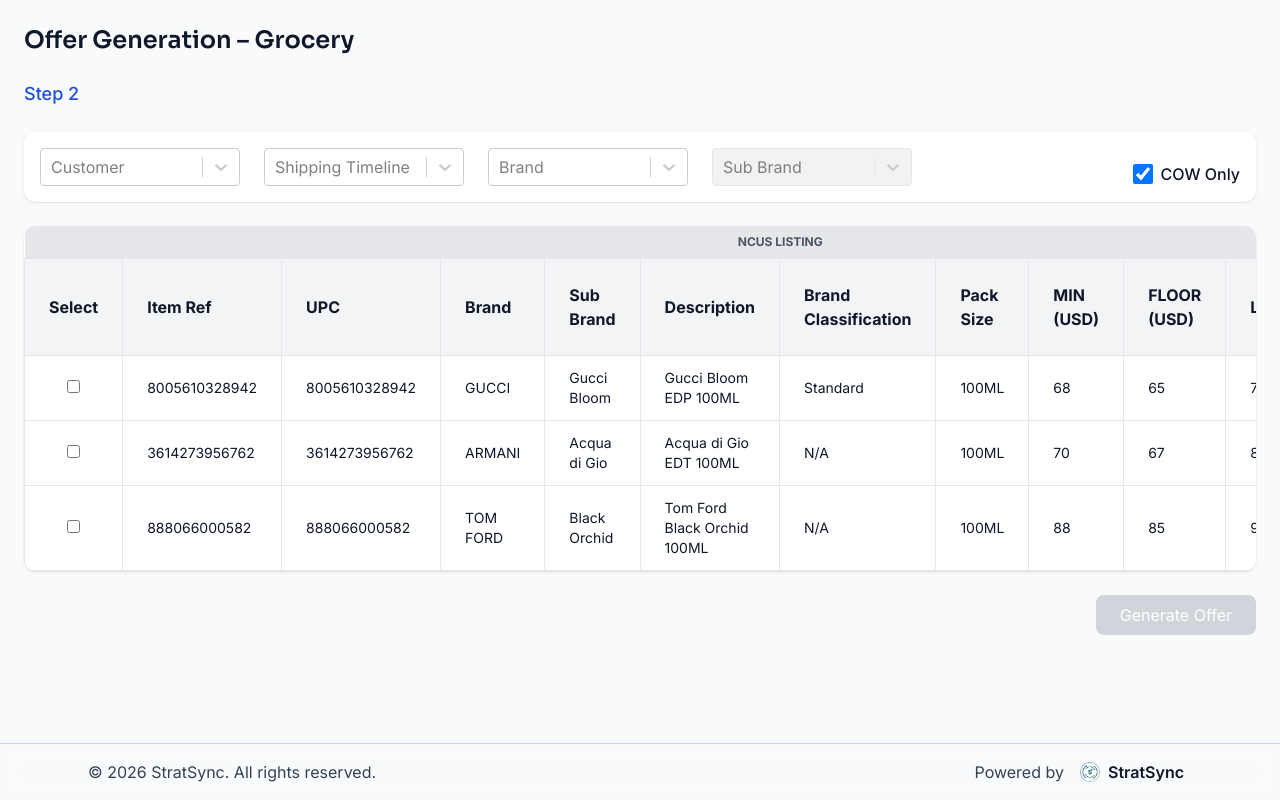
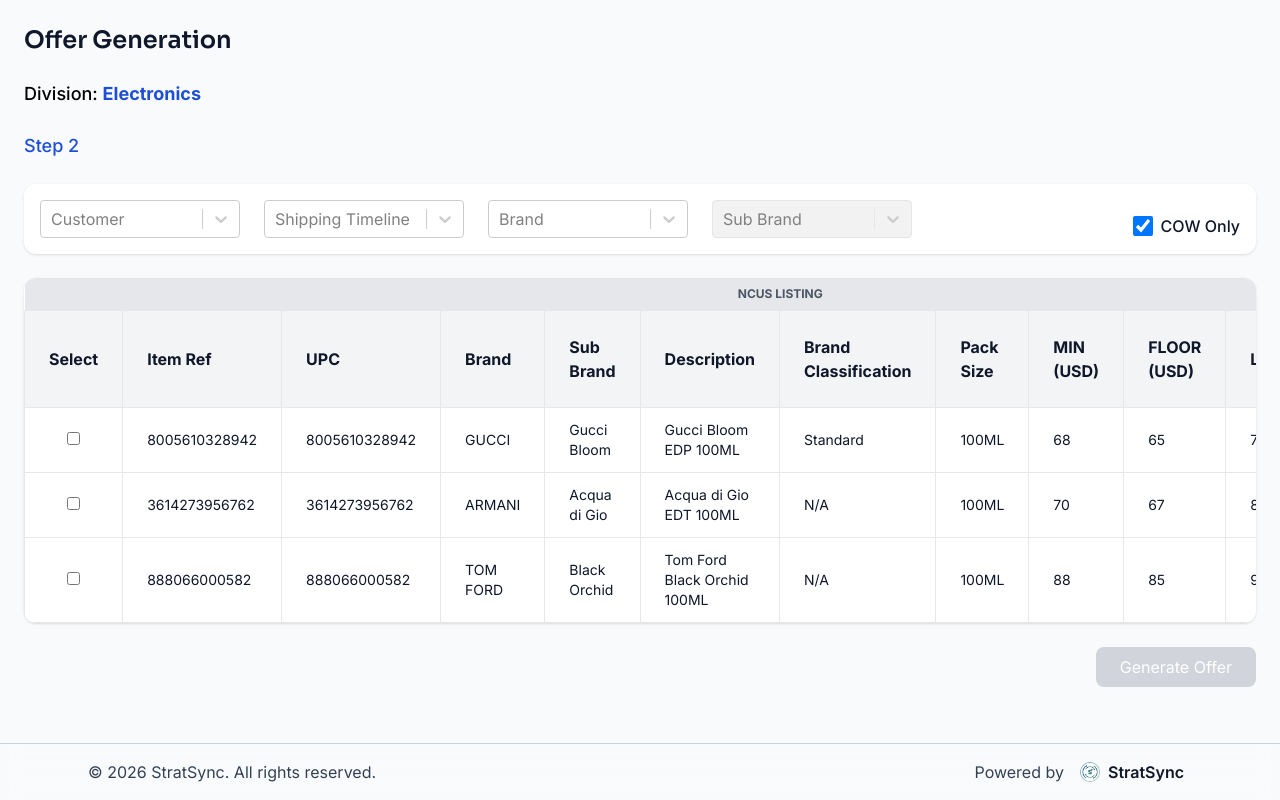
Before and after one commit to stratsync-rohit/revenue-intelligence-dashboard-tionale-v4, a React (Vite) app in the folder client/: page /division/1 in a window 1280 px wide. Built offline with nearby package versions, Linux system fonts and the light colour scheme; no server answers.

Commit message:
add context api from division state management

```diff
--- a/client/src/App.tsx
+++ b/client/src/App.tsx
@@ -1,6 +1,7 @@
 
 import AppRouter from "./router/Router";
 import React, { useEffect } from "react";
+import { SelectedDivisionProvider } from "./context/SelectedDivisionContext";
 
 
 declare global {
@@ -29,7 +30,11 @@
       });
   }, []);
 
-  return <AppRouter />;
+  return (
+    <SelectedDivisionProvider>
+      <AppRouter />
+    </SelectedDivisionProvider>
+  );
 };
 
 export default App;
--- /dev/null
+++ b/client/src/context/SelectedDivisionContext.tsx
@@ -0,0 +1,25 @@
+import React, { createContext, useContext, useState, ReactNode } from "react";
+
+interface SelectedDivisionContextType {
+  selectedDivision: string | null;
+  setSelectedDivision: (division: string | null) => void;
+}
+
+const SelectedDivisionContext = createContext<SelectedDivisionContextType | undefined>(undefined);
+
+export const SelectedDivisionProvider = ({ children }: { children: ReactNode }) => {
+  const [selectedDivision, setSelectedDivision] = useState<string | null>(null);
+  return (
+    <SelectedDivisionContext.Provider value={{ selectedDivision, setSelectedDivision }}>
+      {children}
+    </SelectedDivisionContext.Provider>
+  );
+};
+
+export const useSelectedDivision = () => {
+  const context = useContext(SelectedDivisionContext);
+  if (!context) {
+    throw new Error("useSelectedDivision must be used within a SelectedDivisionProvider");
+  }
+  return context;
+};
--- /dev/null
+++ b/client/src/data/divisions.ts
@@ -0,0 +1,12 @@
+export const sampleDivisions = [
+  { id: 1, name: "Electronics" },
+  { id: 2, name: "Fashion" },
+  { id: 3, name: "Grocery" },
+  { id: 4, name: "Home & Living" },
+  { id: 5, name: "Automotive" },
+  { id: 6, name: "Sports & Fitness" },
+  { id: 7, name: "Books" },
+  { id: 8, name: "Health & Beauty" },
+  { id: 9, name: "Toys & Games" },
+  { id: 10, name: "Stationery" },
+];
--- a/client/src/pages/CreateOffer.tsx
+++ b/client/src/pages/CreateOffer.tsx
@@ -1,28 +1,16 @@
 import React, { useEffect, useState } from "react";
 import { useNavigate } from "react-router-dom";
+import { sampleDivisions } from "../data/divisions";
 
 const CreateOffer = () => {
   const [description, setDescription] = useState("");
   const [divisions, setDivisions] = useState([]);
   const [selectedDivision, setSelectedDivision] = useState("");
-  // Loading state (optional)
+
   const [loading, setLoading] = useState(true);
   const navigate = useNavigate();
 
   useEffect(() => {
-
-    const sampleDivisions = [
-      { id: 1, name: "Electronics" },
-      { id: 2, name: "Fashion" },
-      { id: 3, name: "Grocery" },
-      { id: 4, name: "Home & Living" },
-      { id: 5, name: "Automotive" },
-      { id: 6, name: "Sports & Fitness" },
-      { id: 7, name: "Books" },
-      { id: 8, name: "Health & Beauty" },
-      { id: 9, name: "Toys & Games" },
-      { id: 10, name: "Stationery" },
-    ];
     const sampleDescription = "This is a sample offer  fetched from backend.";
     setTimeout(() => {
       setDivisions(sampleDivisions);
--- a/client/src/pages/DivisionPage.tsx
+++ b/client/src/pages/DivisionPage.tsx
@@ -1,6 +1,8 @@
 import { FaPencilAlt, FaTrash } from "react-icons/fa";
 import { useParams, useNavigate } from "react-router-dom";
 import { useState, useMemo } from "react";
+import { useSelectedDivision } from "../context/SelectedDivisionContext";
+import { sampleDivisions } from "../data/divisions";
 import Select from "react-select";
 
 /* ================= TYPES ================= */
@@ -277,11 +279,18 @@
 };
 
 /* ================= COMPONENT ================= */
+
+
+const divisionIdToName: Record<string, string> = Object.fromEntries(
+  sampleDivisions.map(d => [String(d.id), d.name])
+);
+
 const DivisionPage = () => {
   const { divisionId } = useParams();
   const navigate = useNavigate();
+  const { selectedDivision, setSelectedDivision } = useSelectedDivision();
 
-  const [selectedItems, setSelectedItems] = useState<string[]>([]);
+  const [selectedItems, setSelectedItems] = useState<string[]>([]); // Default unchecked
   const [cowOnly, setCowOnly] = useState(true);
   const [items, setItems] = useState<DivisionItem[]>(divisionData);
 
@@ -379,12 +388,13 @@
   return (
     <div className="p-6 bg-gray-50 min-h-screen space-y-6">
       <h1 className="text-2xl font-semibold">
-        Offer Generation – Grocery
+        Offer Generation
       </h1>
+      <div className="text-lg font-medium text-black">
+        Division: <span className="text-blue-700 font-bold">{selectedDivision || divisionIdToName[divisionId || ""] || "-"}</span>
+      </div>
       {/* Show Step 1 only for division/2 */}
-
-        <div className="text-lg font-medium text-blue-700 mb-2">Step 2</div>
-
+      <div className="text-lg font-medium text-blue-700 mb-2">Step 2</div>
 
       {/* FILTER BAR */}
       <div className="bg-white p-4 rounded-xl shadow flex flex-wrap items-end gap-6 z-[100] relative">
@@ -534,11 +544,14 @@
       <div className="flex justify-end">
         <button
           disabled={!selectedItems.length}
-          onClick={() =>
+          onClick={() => {
+            // Set selected division in context
+            const divisionName = divisionIdToName[divisionId || ""] || "-";
+            setSelectedDivision(divisionName);
             navigate(`/division/${divisionId}/offer`, {
-              state: { selectedItems, tableData }
-            })
-          }
+              state: { selectedItems, tableData, divisionName, divisionId }
+            });
+          }}
           className={`px-6 py-2 rounded-lg text-white ${
             selectedItems.length
               ? "bg-green-600 hover:bg-green-700"
```
Also changed, not shown: client/src/layouts/AppLayout.tsx (+3 -5 lines).
